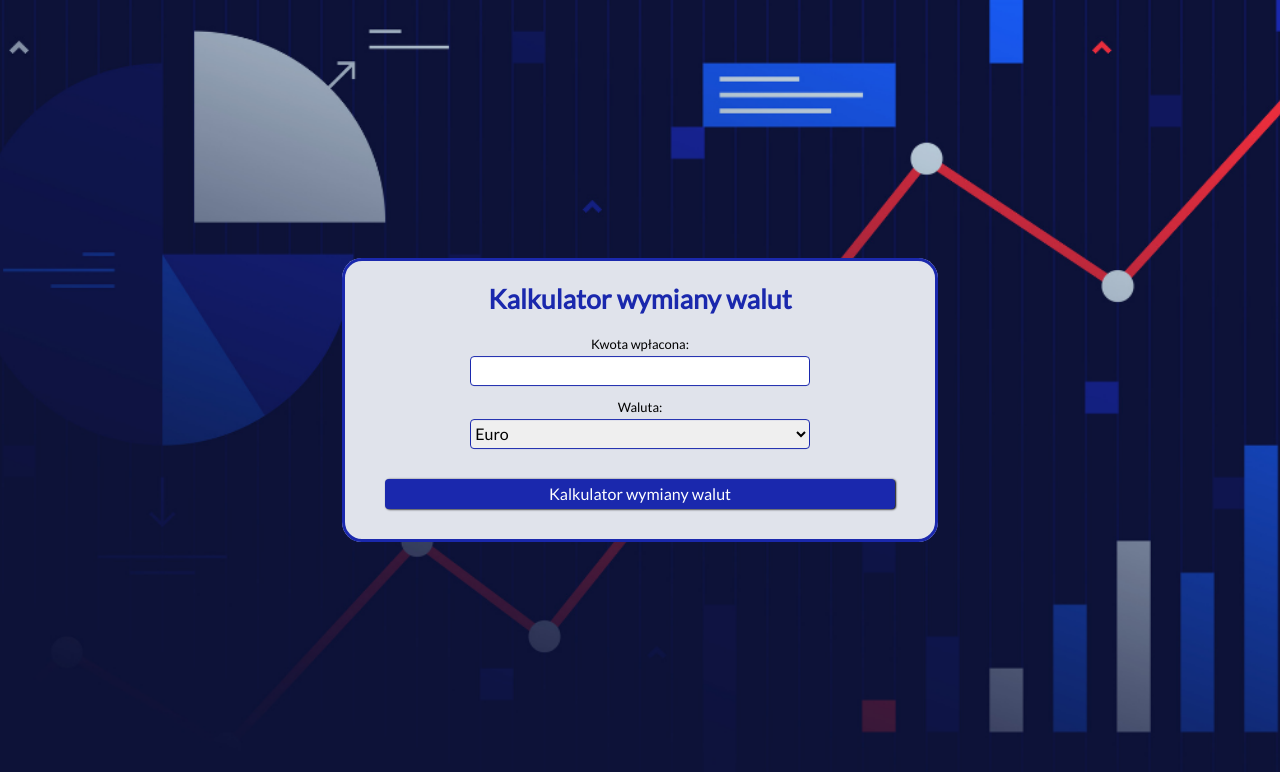
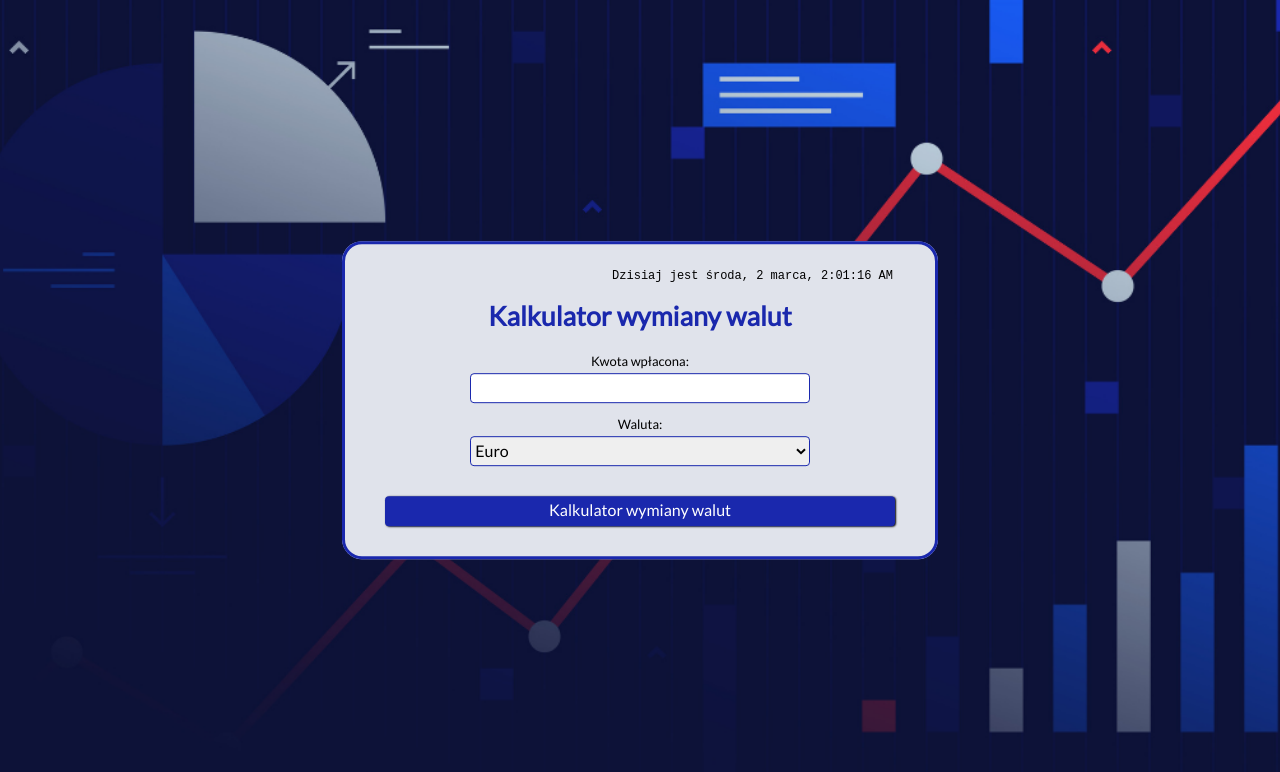
Before and after one commit to Marcin-Malek/currency-converter-react, a React (Create React App) app: page / in a window 1280 px wide. Shown: the top 772 px of the page. Built offline with nearby package versions, Linux system fonts and the light colour scheme.

Commit message:
added date and time feature

```diff
--- /dev/null
+++ b/src/Clock/index.js
@@ -0,0 +1,25 @@
+import { useEffect, useState } from "react";
+import "./style.css";
+
+const Clock = () => {
+    const [time, setTime] = useState(new Date());
+
+    const months = ["stycznia", "lutego", "marca", "kwietnia", "maja", "czerwca", "lipca", "sierpnia", "września", "października", "listopada", "grudnia"];
+    const weekdays = ["niedziela", "poniedziałek", "wtorek", "środa", "czwartek", "piątek", "sobota"];
+
+    useEffect(() => {
+        const intervalId = setInterval(() => {
+            setTime(new Date());
+        }, 1000);
+
+        return () => {
+            clearInterval(intervalId);
+        };
+    })
+
+    return (
+        <p className="clock">Dzisiaj jest {weekdays[time.getDay()]}, {time.getDate()} {months[time.getMonth()]}, {time.toLocaleTimeString()}</p>
+    )
+}
+
+export default Clock;
--- /dev/null
+++ b/src/Clock/style.css
@@ -0,0 +1,6 @@
+.clock {
+    font-family: monospace;
+    font-size: small;
+    align-self: flex-end;
+    margin: 20px 30px 0 0;
+}
--- a/src/Form/index.js
+++ b/src/Form/index.js
@@ -1,10 +1,12 @@
 import "./style.css";
 import Field from "../Field";
 import Statement from "../Statement";
+import Clock from "../Clock";
 
 const Form = ({ title, result, amount, inputRef, onFormSubmit, inputHandler, selectHandler }) => (
     <form onSubmit={onFormSubmit} className="form">
         <fieldset className="form__fieldset">
+            <Clock />
             <h1 className="form__header">{title}</h1>
             <Field type="input" label="Kwota wpłacona" innerRef={inputRef} amount={amount} inputHandler={inputHandler} />
             <Field type="select" label="Waluta" selectHandler={selectHandler} />
```
